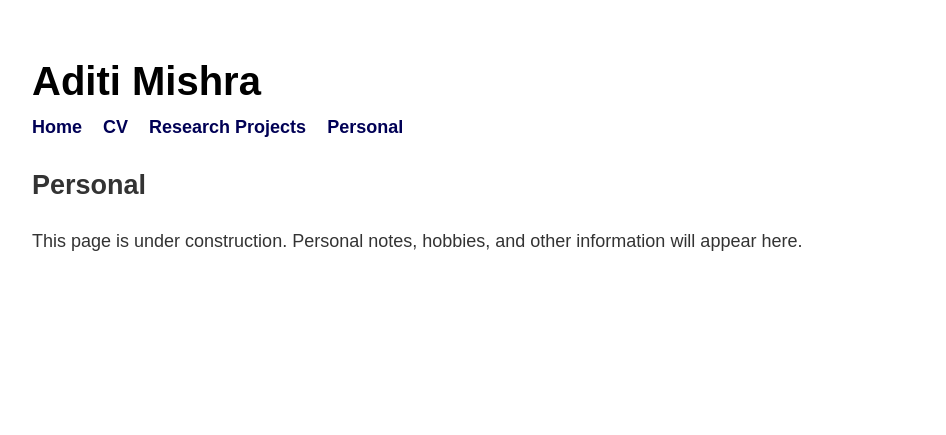
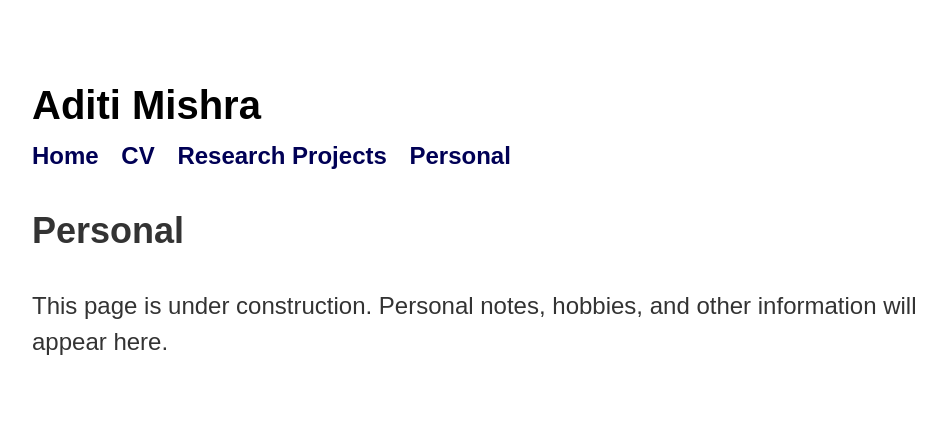
Before and after one commit to aditimishra555551/aditimishra555551.github.io, a plain HTML site: page personal.html in a window 1280 px wide. Shown: the whole page, without its empty margins (158-1104 px from the left). Drawn offline with Linux system fonts and the light colour scheme.

Commit message:
all same

```diff
--- a/personal.html
+++ b/personal.html
@@ -5,7 +5,7 @@
   <title>Aditi Mishra – Personal</title>
   <meta name="viewport" content="width=device-width, initial-scale=1">
   <style>
-    body { font-family: sans-serif; max-width: 900px; margin: 0 auto; padding: 1.5rem; line-height: 1.5; font-size: 18px; color: #333; background-color: #ffffff; }
+    body { font-family: sans-serif; max-width: 900px; margin: 0 auto; padding: 3rem; line-height: 1.5; font-size: 24px; color: #333; background-color: #ffffff; }
     html { background-color: #ffffff; }
     header { margin-bottom: 1.5rem; }
     nav a { margin-right: 1rem; text-decoration: none; color: #005; font-weight: bold; }
```
Also changed, not shown: research.html (+1 -1 lines).
